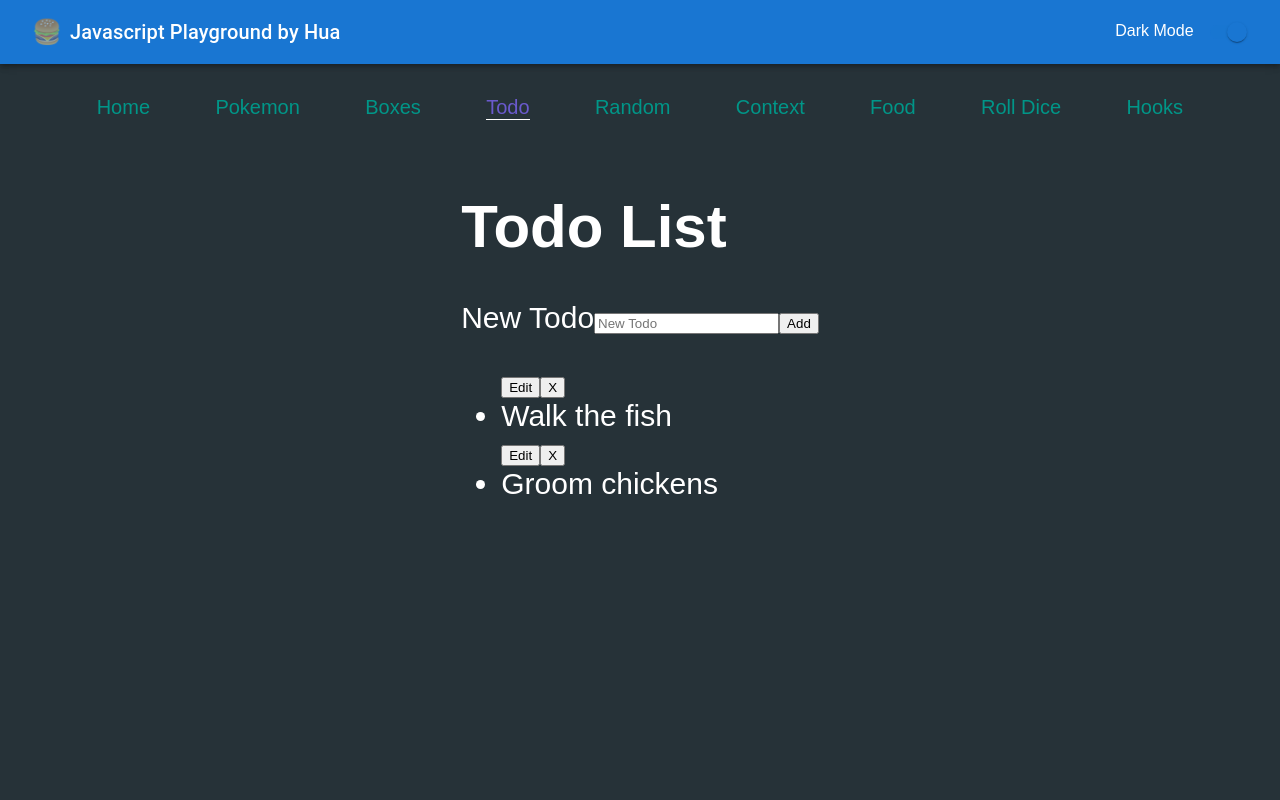
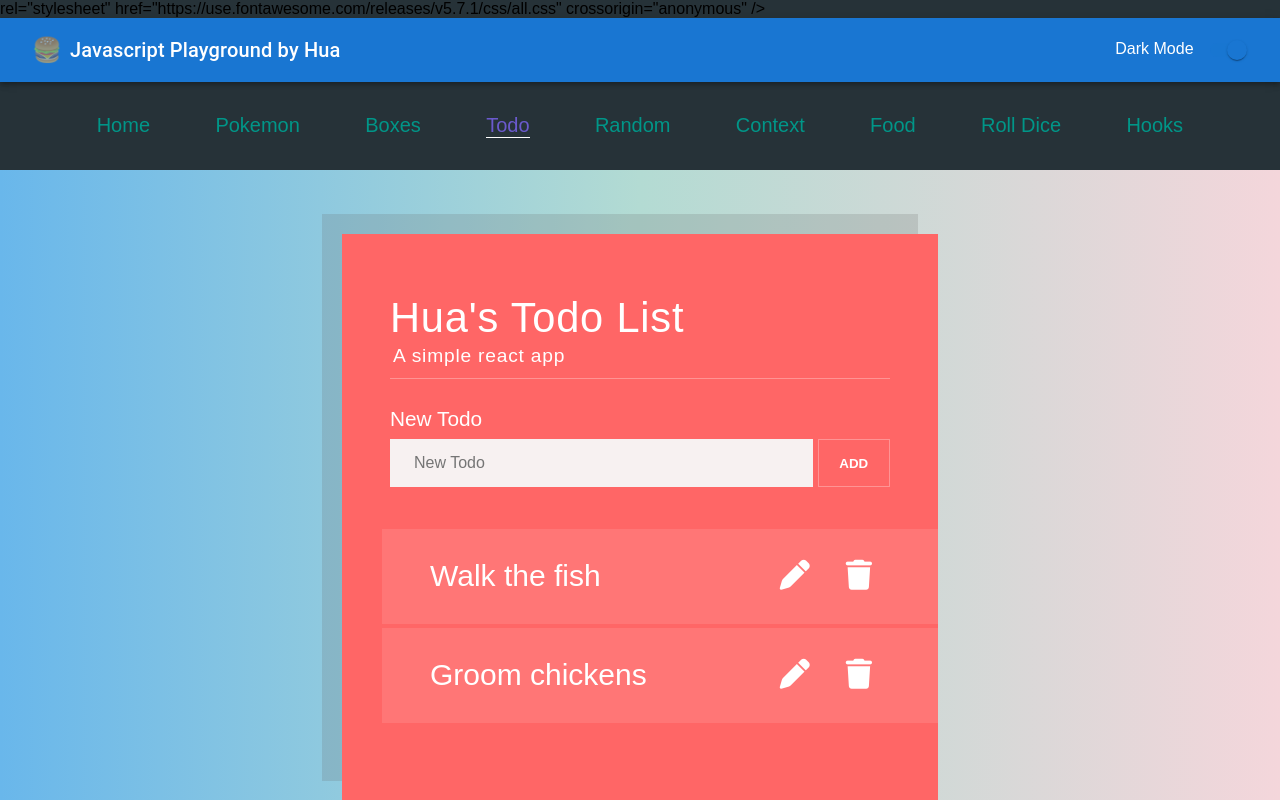
Before and after one commit to lianghua1987/react-playground, a React (Create React App) app: page /todo in a window 1280 px wide. Shown: the top 800 px of the page. Built offline with nearby package versions, Linux system fonts and the light colour scheme.

Commit message:
Add todo

```diff
--- a/public/index.html
+++ b/public/index.html
@@ -8,7 +8,12 @@
 
     <link rel="manifest" href="%PUBLIC_URL%/manifest.json"/>
     <link rel="stylesheet" href="https://cdnjs.cloudflare.com/ajax/libs/font-awesome/6.4.2/css/all.min.css">
-    <title>React App</title>
+    rel="stylesheet"
+    href="https://use.fontawesome.com/releases/v5.7.1/css/all.css"
+    integrity="sha384-fnmOCqbTlWIlj8LyTjo7mOUStjsKC4pOpQbqyi7RrhN7udi9RwhKkMHpvLbHG9Sr"
+    crossorigin="anonymous"
+    />
+    <title>Javascript Playground</title>
 </head>
 <body>
 <noscript>You need to enable JavaScript to run this app.</noscript>
--- a/src/todo/ITodo.ts
+++ b/src/todo/ITodo.ts
@@ -1,3 +1,5 @@
 export interface ITodo {
-  task: string
+  task: string,
+  id: string,
+  isCompleted: boolean
 }
--- /dev/null
+++ b/src/todo/Todo.css
@@ -0,0 +1,89 @@
+
+.Todo-container {
+    display: flex;
+    margin: 0 -3rem 4px;
+    padding: 1.1rem 3rem;
+    justify-content: space-between;
+    align-items: center;
+    background: rgba(255, 255, 255, 0.1);
+
+}
+
+.Todo-task {
+    position: relative;
+    transition: opacity 0.4s linear;
+}
+
+.Todo-completed {
+    opacity: 0.6;
+}
+
+.Todo-completed:before {
+    content: "";
+    position: absolute;
+    top: 50%;
+    left: -0.5rem;
+    display: block;
+    width: 0%;
+    height: 2px;
+    background: white;
+    animation: strikeitem 0.5s ease-out 0s forwards;
+}
+
+@keyframes strikeitem {
+    to {
+        width: calc(100% + 1rem);
+    }
+}
+
+.Todo-buttons button {
+    border: none;
+    font-size: 1em;
+    margin: 0.4em;
+    background: none;
+    -webkit-appearance: none;
+    cursor: pointer;
+    color: white;
+}
+
+.Todo-edit-form {
+    display: flex;
+    flex-wrap: wrap;
+}
+
+.Todo-edit-form label {
+    min-width: 100%;
+    margin-bottom: 0.5rem;
+    font-size: 1.3rem;
+}
+
+.Todo-edit-form input {
+    flex-grow: 1;
+    border: none;
+    background: #f7f1f1;
+    padding: 0 1.5em;
+    font-size: initial;
+}
+
+.Todo-edit-form button {
+    padding: 0 1.3rem;
+    border: none;
+    background: #ff6666;
+    color: white;
+    text-transform: uppercase;
+    font-weight: bold;
+    border: 1px solid rgba(255, 255, 255, 0.3);
+    margin-left: 5px;
+    cursor: pointer;
+    transition: background 0.2s ease-out;
+}
+
+.Todo-edit-form:hover{
+    background: #ff5e5e;
+}
+
+.Todo-edit-form input,
+.Todo-edit-form button {
+    font-family: "Quicksand", sans-serif;
+    height: 3rem;
+}
--- a/src/todo/Todo.tsx
+++ b/src/todo/Todo.tsx
@@ -1,10 +1,51 @@
+import {useState} from "react";
+import './Todo.css'
+
 export default function Todo(props: any) {
 
-  return (
-    <div>
-      <button>Edit</button>
-      <button>X</button>
-      <li>{props.task}</li>
+  const [isEditing, setIsEditing] = useState<boolean>(false);
+  const [task, setTask] = useState<string>(props.todo.task);
+
+  const removeHandler = () => {
+    props.onRemove(props.todo.id);
+  };
+
+  const editHandler = () => {
+    setIsEditing(!isEditing);
+  };
+
+  const submitHandler = (e: any) => {
+    e.preventDefault();
+    props.onEdit({...props.todo, task});
+    setIsEditing(false);
+  };
+
+  const changeHandler = (e: any) => {
+    setTask(e.target.value);
+  };
+
+  const completeHandler = () => {
+    props.onComplete(props.todo);
+  }
+
+  return isEditing ?
+    <div className="Todo-container">
+      <form onSubmit={submitHandler}  className="Todo-edit-form">
+        <input type="text" value={task} onChange={changeHandler}/>
+        <button>Save</button>
+      </form>
     </div>
-  );
+    :
+    <div className="Todo-container">
+      <li className={props.todo.isCompleted ? "Todo-completed Todo-task" : "Todo-task"}
+          onClick={completeHandler}>{props.todo.task}</li>
+      <div className = "Todo-buttons">
+        <button onClick={editHandler}>
+          <i className="fas fa-pen"/>
+        </button>
+        <button onClick={removeHandler}>
+          <i className="fas fa-trash"/>
+        </button>
+      </div>
+    </div>;
 }
--- a/src/todo/TodoForm.tsx
+++ b/src/todo/TodoForm.tsx
@@ -1,4 +1,6 @@
 import {useState} from "react";
+import {v4 as uuidv4} from 'uuid';
+
 
 export default function TodoForm(props: any) {
   const [task, setTask] = useState('');
@@ -9,12 +11,13 @@ export default function TodoForm(props: any) {
 
   const handleSubmit = (e: any) => {
     e.preventDefault();
-    props.create({task});
+    const todo = {task, id: uuidv4(), isCompleted: false};
+    props.create(todo);
     setTask("");
   };
 
   return (
-    <form onSubmit={handleSubmit}>
+    <form onSubmit={handleSubmit} className="Todo-edit-form">
       <label htmlFor="task">New Todo</label>
       <input type='text' placeholder="New Todo" id="task" onChange={handleChange} value={task}/>
       <button>Add</button>
--- /dev/null
+++ b/src/todo/Todos.css
@@ -0,0 +1,35 @@
+.Todo {
+    width: 100%;
+    background: linear-gradient(90deg, #69b7eb, #b3dbd3, #f4d6db);
+    height: 100vh;
+    font-family: "Quicksand", sans-serif;
+
+}
+
+.Todos-container {
+    background: #ff6666;
+    padding: 2rem 3rem 3rem;
+    margin: 4rem auto;
+    color: white;
+    max-width: 500px;
+    box-shadow: -20px -20px 0 0 rgba(100, 100, 100, 0.2);
+}
+
+
+.Todo h1 {
+    font-weight: normal;
+    font-size: 2.6rem;
+    letter-spacing: 0.05rem;
+    border-bottom: 1px solid rgba(255, 255, 255, 0.3);
+}
+
+.Todo h1 span {
+    display: block;
+    font-size: 1.2rem;
+    margin: 0.2rem 0 0.7rem 3px;
+}
+
+.Todo ul {
+    margin-top: 2.6rem;
+    list-style: none;
+}
--- a/src/todo/Todos.tsx
+++ b/src/todo/Todos.tsx
@@ -2,24 +2,61 @@ import {useState} from "react";
 import {ITodo} from "./ITodo";
 import TodoForm from "./TodoForm";
 import Todo from "./Todo";
+import {v4 as uuidv4} from 'uuid';
+import './Todos.css';
 
 export default function Todos() {
-  const [todos, setTodos] = useState([{task: "Walk the fish"}, {task: "Groom chickens"}]);
+  const [todos, setTodos] = useState<ITodo[]>([
+    {task: "Walk the fish", id: uuidv4(), isCompleted: false},
+    {task: "Groom chickens", id: uuidv4(), isCompleted: false}
+  ]);
 
   const handleCreate = (todo: ITodo) => {
-    console.log(todo);
     setTodos([...todos, todo]);
   };
 
+  const handleRemove = (id: string) => {
+    setTodos(todos.filter(t => t.id !== id));
+  };
+
+  const editHandler = (todo: ITodo) => {
+    const todosCopy = [...todos];
+    for (let t of todosCopy) {
+      if (t.id === todo.id) {
+        t.task = todo.task;
+        setTodos(todosCopy);
+        break;
+      }
+    }
+  }
+
+  const completeHandler = (todo: ITodo) => {
+    const todosCopy = [...todos];
+    for (let t of todos) {
+      if (t.id === todo.id) {
+        t.isCompleted = !t.isCompleted;
+        setTodos(todosCopy);
+        break;
+      }
+    }
+
+  }
+
+
   return (
-    <div>
-      <h1>Todo List</h1>
-      <TodoForm create={handleCreate}/>
-      <ul>
-        {
-          todos.map((t, index) => <Todo {...t} key={index}/>)
-        }
-      </ul>
+    <div className="Todo">
+      <div className="Todos-container">
+        <h1>
+          Hua's Todo List <span>A simple react app</span>
+        </h1>
+        <TodoForm create={handleCreate}/>
+        <ul>
+          {
+            todos.map((t: ITodo) => <Todo todo={t} key={t.id} onRemove={handleRemove} onEdit={editHandler}
+                                          onComplete={completeHandler}/>)
+          }
+        </ul>
+      </div>
     </div>
   );
 }
```
Also changed, not shown: public/previews/todo-list.png (added), 1 other file (tests, documents, lock files or other folders).
